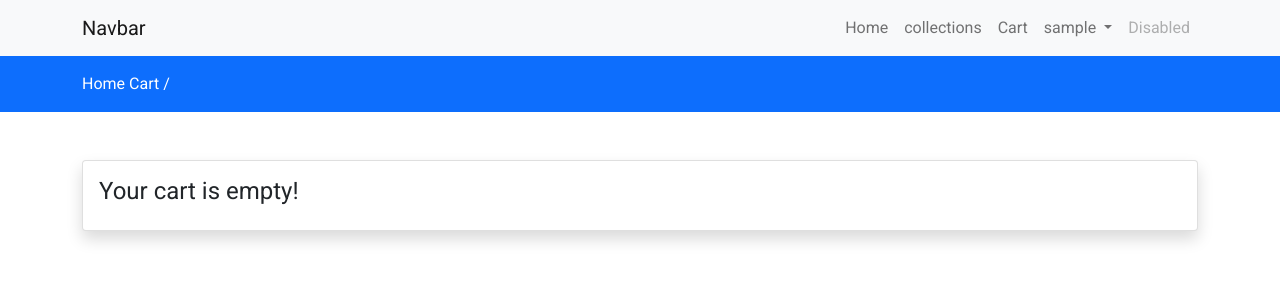
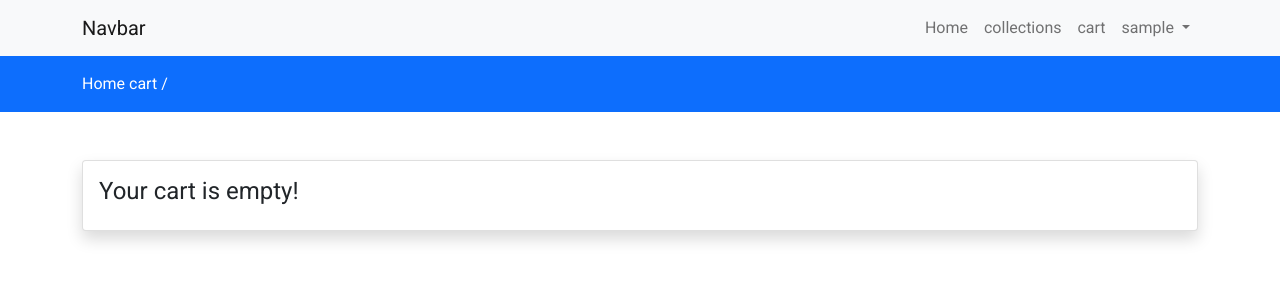
Before and after one commit to leon019i/web_based_information_system_E-commerce, a Django app: page /cart in a window 1280 px wide. Shown: the top 300 px of the page. Run offline with Django 4.2, Linux system fonts and the light colour scheme; the visitor is signed in with stand-in values (Sample User, id 1); data that the repository does not hold is empty; some libraries are stand-ins or nearby versions.

Commit message:
code refactor

```diff
--- a/E-commerce/store/templates/store/cart.html
+++ b/E-commerce/store/templates/store/cart.html
@@ -3,7 +3,7 @@
     <div class= "py-3 bg-primary">
         <div class= "container">
             <a class="text-white" href="{% url 'home' %}"> Home </a>
-            <a class="text-white" href="{% url 'cart' %}">Cart /</a>
+            <a class="text-white" href="{% url 'cart' %}">cart /</a>
         </div>
     </div>
     <div class="py-5">
--- a/E-commerce/store/templates/store/inc/navbar.html
+++ b/E-commerce/store/templates/store/inc/navbar.html
@@ -21,7 +21,7 @@
             </li>
 
             <li class="nav-item active">
-                <a class="nav-link" href="{% url 'cart' %}">Cart <span class="sr-only"></span></a>
+                <a class="nav-link" href="{% url 'cart' %}">cart <span class="sr-only"></span></a>
             </li>
             {% if request.user.is_authenticated %}
                 <li class="nav-item dropdown">
@@ -57,9 +57,6 @@
                 <a class="nav-link" href="{% url 'register' %}">Register</a>
             </li>
         {% endif %}
-        <li class="nav-item">
-            <a class="nav-link disabled" href="#">Disabled</a>
-        </li>
     </ul>
 </div>
 </div>
```
